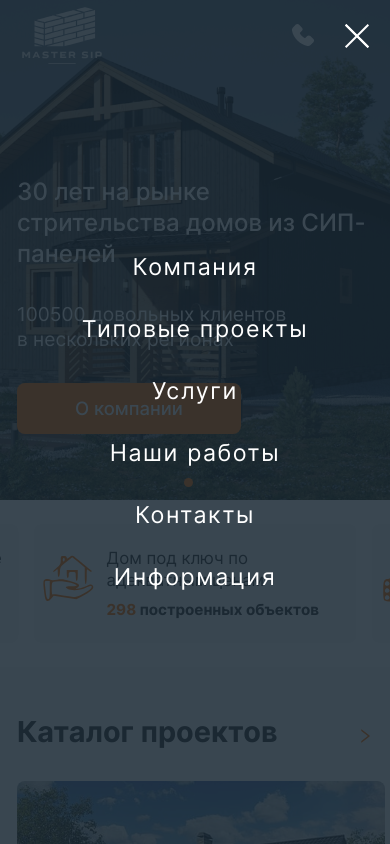
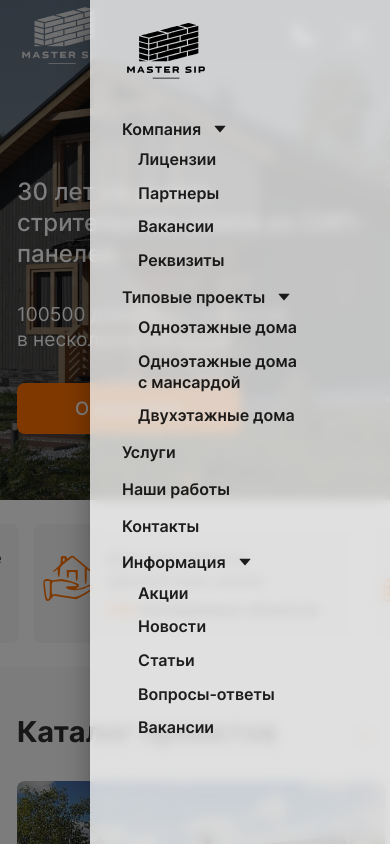
Before and after one commit to Werwllleh/master-sip, a Next.js app: page / in a window 390 px wide. Both pictures are taken after a click on the element 357 px from the left and 36 px from the top of the page. Shown: the top 844 px of the page. Built offline with nearby package versions, Linux system fonts and the light colour scheme.

Commit message:
mobile menu refresh

```diff
--- a/package.json
+++ b/package.json
@@ -10,6 +10,9 @@
   },
   "dependencies": {
     "@ant-design/icons": "^5.3.7",
+    "@emotion/react": "^11.13.0",
+    "@emotion/styled": "^11.13.0",
+    "@mui/material": "^5.16.4",
     "antd": "^5.18.3",
     "antd-mask-input": "^2.0.7",
     "next": "14.2.3",
--- a/src/components/header/mobile-menu-button.js
+++ b/src/components/header/mobile-menu-button.js
@@ -2,21 +2,41 @@
 import React, {useState} from 'react';
 import {menu} from "@/utils/consts";
 import Link from 'next/link';
+import {Drawer, SwipeableDrawer} from '@mui/material';
+import Logo from "@/components/logo/logo";
+import {CaretDownFilled} from "@ant-design/icons";
+
 
 const MobileMenuButton = () => {
 
-  const [open, setOpen] = useState(false)
+  const [state, setState] = useState(false)
 
   const clickMenu = () => {
-    setOpen(!open)
+    setState(!state)
   }
+
+  const toggleDrawer =
+    (open) =>
+      (event) => {
+        if (event && event.type === 'keydown' &&
+          ((event).key === 'Tab' ||
+            (event).key === 'Shift')
+        ) {
+          return;
+        }
+
+        setState({...state, open});
+      };
+
+  const iOS =
+    typeof navigator !== 'undefined' && /iPad|iPhone|iPod/.test(navigator.userAgent);
 
   return (
     <>
-      <div onClick={clickMenu} className={`hamburger ${open ? 'open' : ''}`}>
+      <div onClick={clickMenu} className={`hamburger ${state ? 'open' : ''}`}>
         <div className={'hamburger__line'}></div>
       </div>
-      <div className="mobile-menu">
+      {/*<div className="mobile-menu">
         <div className="mobile-menu__wrap">
           <div className="mobile-menu__body">
             <ul className="mobile-menu__list">
@@ -29,7 +49,45 @@ const MobileMenuButton = () => {
             </ul>
           </div>
         </div>
-      </div>
+      </div>*/}
+      <SwipeableDrawer
+        className={"mobile-menu-drawer"}
+        anchor={'right'}
+        disableBackdropTransition={!iOS}
+        disableDiscovery={iOS}
+        open={state}
+        onClose={() => setState(false)}
+      >
+        <div className="mobile-menu">
+          <div className="mobile-menu__body">
+            <div className="mobile-menu__logo">
+              <Logo />
+            </div>
+            <nav className="mobile-menu__nav">
+              <ul className="mobile-menu__list">
+                {Object.values(menu).map((link) => (
+                  <li key={link.baseUrl.url} className="mobile-menu__item">
+                    <div className="mobile-menu__main-link">
+                      <Link onClick={() => setState(false)} href={link.baseUrl.url} className="mobile-menu__link">
+                        {link.baseUrl.text}
+                      </Link>
+                      {link.childLinks && <span><CaretDownFilled/></span>}
+                    </div>
+                    {link.childLinks && (
+                      <div className="mobile-menu__sublinks">
+                        {link.childLinks.map((subLink) => (
+                          <Link key={subLink.url} onClick={() => setState(false)} href={link.baseUrl.url + subLink.url} className="mobile-menu__link">
+                            {subLink.text}
+                          </Link>
+                        ))}
+                      </div>
+                    )}
+                  </li>))}
+              </ul>
+            </nav>
+          </div>
+        </div>
+      </SwipeableDrawer>
     </>
   )
 };
--- a/src/styles/components/header/mobile-menu-button.scss
+++ b/src/styles/components/header/mobile-menu-button.scss
@@ -35,7 +35,7 @@
     }
   }
 
-  &.open &__line{
+  &.open &__line {
     transform: rotate(135deg);
   }
 
@@ -60,66 +60,62 @@
 
   &.open ~ .mobile-menu .mobile-menu__body {
     opacity: 1;
-    transition:  opacity 0.4s ease 0.4s;
+    transition: opacity 0.4s ease 0.4s;
   }
 }
 
 
 .mobile-menu {
-  position: fixed;
-  top: 0;
-  left: 0;
-  width: 100%;
+  max-width: 18.75rem;
   height: 100%;
-  visibility: hidden;
-  overflow: hidden;
-  display: flex;
-  align-items: center;
-  justify-content: center;
-  z-index: 3;
 
-  &__wrap {
-    background: var(--overlay-color);
-    width: 100%;
-    height: 100%;
-    display: flex;
-    flex: none;
-    align-items: center;
-    justify-content: center;
-    opacity: 0;
-    transition: all 0.4s ease;
+  &__body {
+    padding: 1rem 2rem 3rem;
+    overflow: hidden;
   }
 
-  &__body {
-    text-align: center;
-    max-width: 90vw;
-    max-height: 100vh;
-    opacity: 0;
-    transition: opacity 0.4s ease;
+  &__logo {
+    margin: 0 0 2rem 0;
+    svg {
+      max-width: 5.5rem;
+    }
+  }
+
+  &__nav {
   }
 
   &__list {
+    display: flex;
+    flex-direction: column;
+    gap: 1rem;
+  }
 
-    &-item {
-      list-style: none;
-      color: #fff;
-      font-size: 2.3rem;
-      letter-spacing: var(--ls-01);
-      padding: 1rem;
+  &__item {}
 
-      @include sm {
-        font-size: 2rem;
-      }
+  &__main-link {
+    display: flex;
+    align-items: center;
+    gap: .7rem;
+  }
 
-      @include xs {
-        font-size: 1.45rem;
-      }
-    }
+  &__link {
+    font-weight: 600;
+    max-width: 16.25rem;
+  }
 
-    &-link {
-      color: inherit;
-      text-decoration: none;
-      transition: color 0.4s ease;
-    }
+  &__sublinks {
+    display: flex;
+    flex-direction: column;
+    gap: .8rem;
+    margin: .6rem 0 0 0;
+    padding: 0 0 0 1rem;
   }
 }
+
+.mobile-menu-drawer {
+
+  .MuiDrawer-paper {
+    backdrop-filter: blur(6px);
+    background-color: rgba(255, 255, 255, 0.76);
+  }
+}
```
Also changed, not shown: 1 other file (tests, documents, lock files or other folders).
